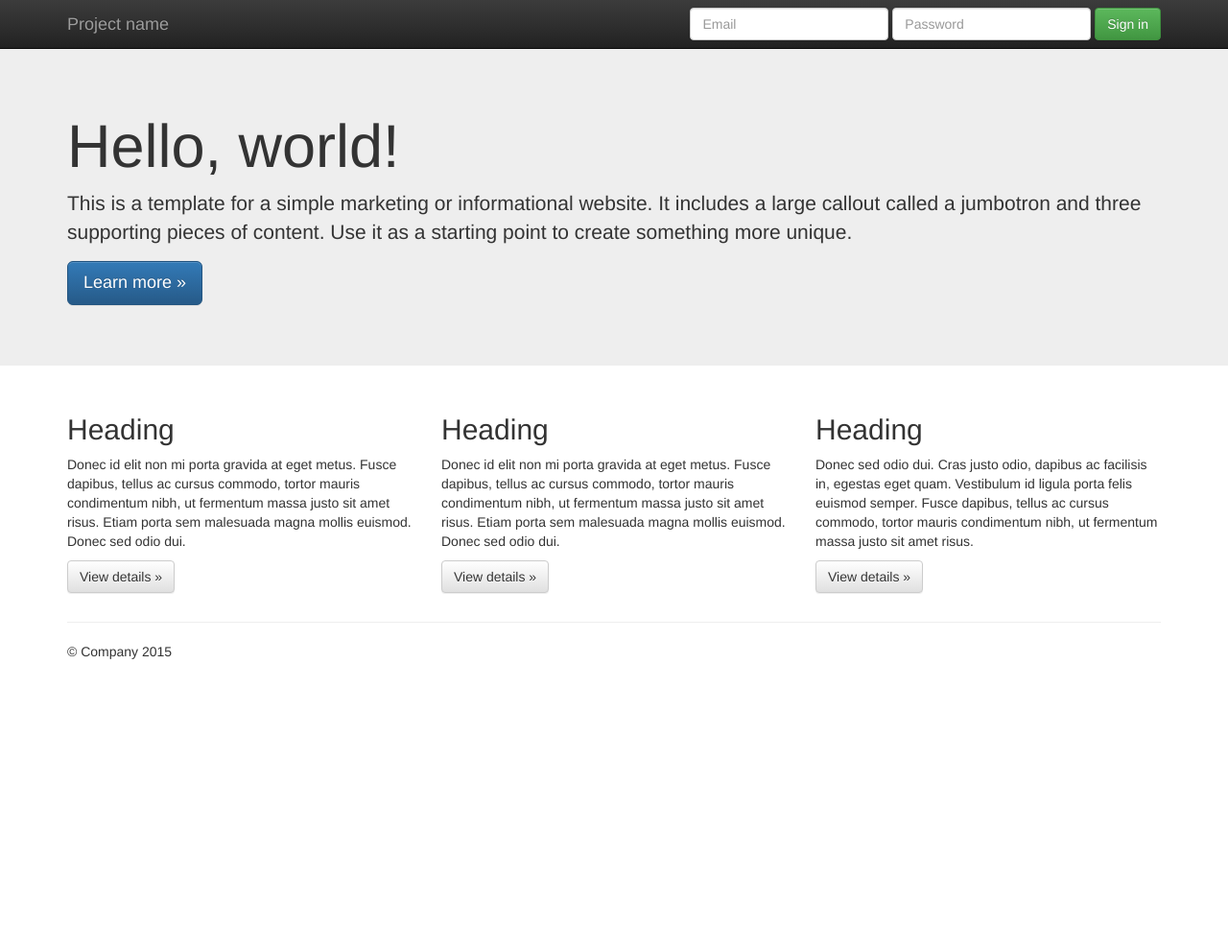
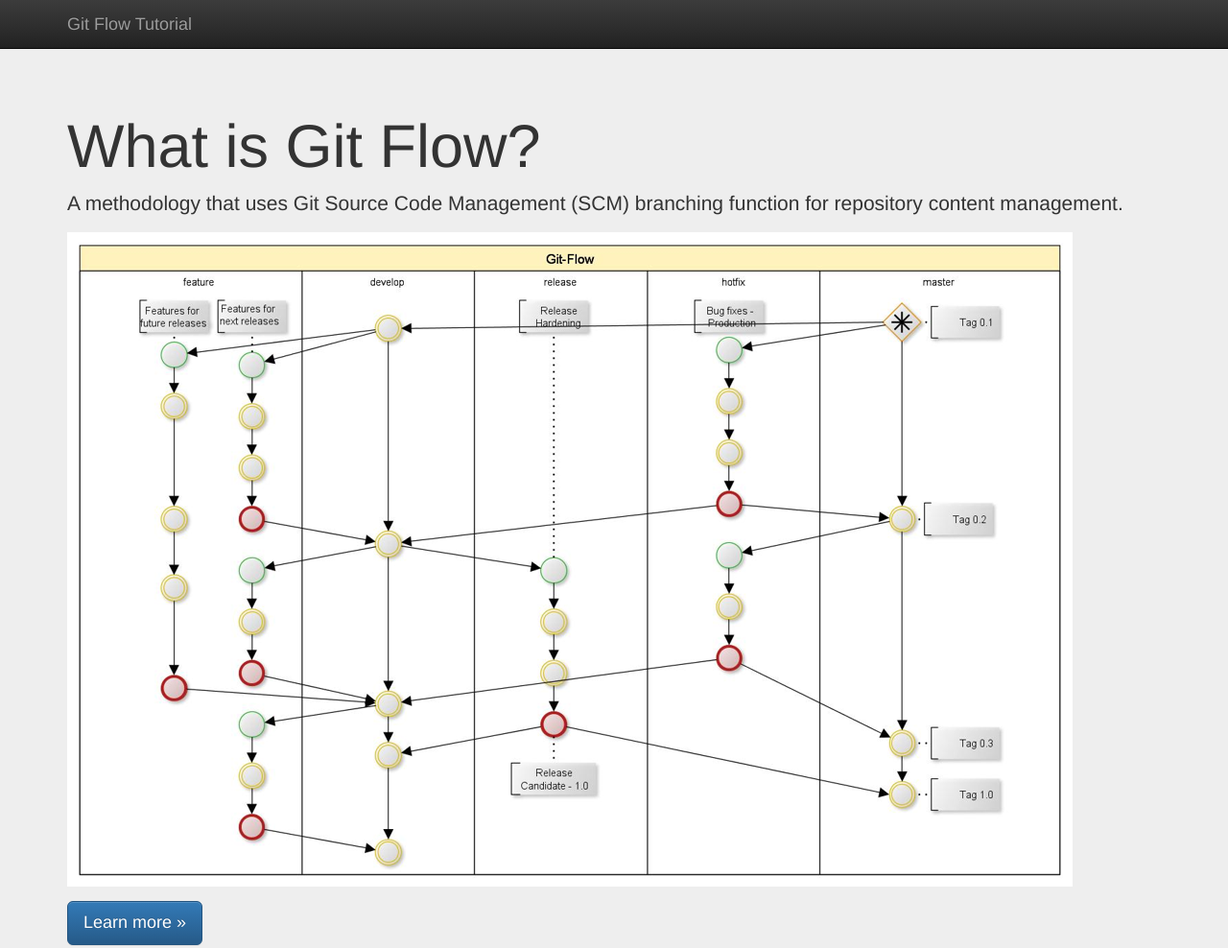
Before and after one commit to ghtmburns/gitflow-tutorial, a website: page GitFlowTutorial/public_html/index.html in a window 1280 px wide. Shown: the top 988 px of the page at 96% size. Before the commit the page ends 800 px from the top, so only its background shows below. Drawn offline with nearby package versions, Linux system fonts and the light colour scheme.

Commit message:
Added tag line content

```diff
--- a/GitFlowTutorial/public_html/index.html
+++ b/GitFlowTutorial/public_html/index.html
@@ -36,10 +36,10 @@
             <span class="icon-bar"></span>
             <span class="icon-bar"></span>
           </button>
-          <a class="navbar-brand" href="#">Project name</a>
+          <a class="navbar-brand" href="#">Git Flow Tutorial</a>
         </div>
         <div id="navbar" class="navbar-collapse collapse">
-          <form class="navbar-form navbar-right" role="form">
+          <form class="navbar-form navbar-right hidden" role="form">
             <div class="form-group">
               <input type="text" placeholder="Email" class="form-control">
             </div>
@@ -55,9 +55,12 @@
     <!-- Main jumbotron for a primary marketing message or call to action -->
     <div class="jumbotron">
       <div class="container">
-        <h1>Hello, world!</h1>
-        <p>This is a template for a simple marketing or informational website. It includes a large callout called a jumbotron and three supporting pieces of content. Use it as a starting point to create something more unique.</p>
-        <p><a class="btn btn-primary btn-lg" href="#" role="button">Learn more &raquo;</a></p>
+        <h1>What is Git Flow?</h1>
+        <p>A methodology that uses Git Source Code Management (SCM) branching function for repository content management. </p>
+        <p>
+        <img src="img/git.flow.overview.png" alt=""/>
+        </p>
+        <p><a class="btn btn-primary btn-lg" href="http://nvie.com/posts/a-successful-git-branching-model" role="button">Learn more &raquo;</a></p>
       </div>
     </div>
 
@@ -65,17 +68,17 @@
       <!-- Example row of columns -->
       <div class="row">
         <div class="col-md-4">
-          <h2>Heading</h2>
+          <h2>Feature</h2>
           <p>Donec id elit non mi porta gravida at eget metus. Fusce dapibus, tellus ac cursus commodo, tortor mauris condimentum nibh, ut fermentum massa justo sit amet risus. Etiam porta sem malesuada magna mollis euismod. Donec sed odio dui. </p>
           <p><a class="btn btn-default" href="#" role="button">View details &raquo;</a></p>
         </div>
         <div class="col-md-4">
-          <h2>Heading</h2>
+          <h2>Release</h2>
           <p>Donec id elit non mi porta gravida at eget metus. Fusce dapibus, tellus ac cursus commodo, tortor mauris condimentum nibh, ut fermentum massa justo sit amet risus. Etiam porta sem malesuada magna mollis euismod. Donec sed odio dui. </p>
           <p><a class="btn btn-default" href="#" role="button">View details &raquo;</a></p>
        </div>
         <div class="col-md-4">
-          <h2>Heading</h2>
+          <h2>Hotfix</h2>
           <p>Donec sed odio dui. Cras justo odio, dapibus ac facilisis in, egestas eget quam. Vestibulum id ligula porta felis euismod semper. Fusce dapibus, tellus ac cursus commodo, tortor mauris condimentum nibh, ut fermentum massa justo sit amet risus.</p>
           <p><a class="btn btn-default" href="#" role="button">View details &raquo;</a></p>
         </div>
@@ -84,7 +87,7 @@
       <hr>
 
       <footer>
-        <p>&copy; Company 2015</p>
+        <p>&copy; Attain LLC 2017</p>
       </footer>
     </div> <!-- /container -->        <script src="//ajax.googleapis.com/ajax/libs/jquery/1.11.2/jquery.min.js"></script>
         <script>window.jQuery || document.write('<script src="js/vendor/jquery-1.11.2.min.js"><\/script>')</script>
```
Also changed, not shown: GitFlowTutorial/public_html/img/git.flow.overview.png (added).
